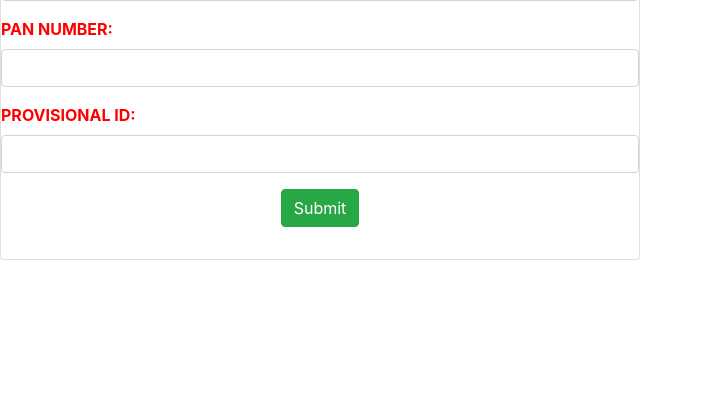
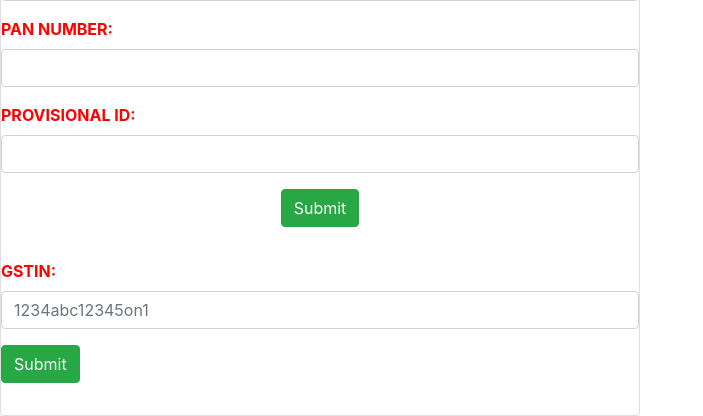
Before and after one commit to ShaakhaBrahma/GST-filing-tracker, a Django app: page /login/index/ in a window 1280 px wide. Shown: the part 537-953 px from the top of the page, without its empty margins (0-703 px from the left). Before the commit the page ends 797 px from the top, so only its background shows below. Run offline with Django 3.2, Linux system fonts and the light colour scheme; some libraries are stand-ins or nearby versions.

Commit message:
direct login in index page

```diff
--- a/login/models.py
+++ b/login/models.py
@@ -10,7 +10,7 @@ from django.db import models
 #	age=models.IntegerField()
 # spouse=models.ForeignKeyField(animal)
 class Client(models.Model):
-    gstin = models.CharField(max_length=15, primary_key=True)
+    gstin = models.CharField(max_length=15, primary_key=True, unique=True)
     name = models.CharField(max_length=20)
     phn = models.CharField(max_length=11)
     usr = models.CharField(max_length=10)
--- a/login/templates/index.html
+++ b/login/templates/index.html
@@ -59,6 +59,15 @@
         <button class="btn btn-success" type="submit" style="margin-left:auto;margin-right:auto;display:block;" value="Client" href="">Submit</button>
     </div>
 </form>
+
+    <form action="{% url 'login:directlogin' %}"  method="post">{% csrf_token %}
+         <div class="form-group">
+        <p id="a"><label for="gstinl">GSTIN:</label> <input type="text" class="form-control" name="gstinl" maxlength="15" required="True" id="gstinl" autocomplete="off" placeholder="1234abc12345on1"></p>
+    </div>
+        <div class="form-group">
+        <button class="btn btn-success" type="submit" >Submit</button>
+    </div>
+    </form>
 </div>
 </strong>
 </body>
--- a/login/urls.py
+++ b/login/urls.py
@@ -16,7 +16,7 @@ Including another URLconf
 from django.contrib import admin
 from django.urls import path,include
 from . import views
-app_name='login'
+app_name = 'login'
 urlpatterns = [
     path('index/', views.index, name='index'),
     path('homepage/', views.homepage, name='homepage'),
@@ -26,7 +26,8 @@ urlpatterns = [
     path('choice/<slug:gstin>/', views.choice, name='choice'),
     path('R2afill/<slug:gstin>', views.R2afill, name='R2afill'),
     path('B3afill/<slug:gstin>', views.B3afill, name='B3afill'),
-    path('status/', views.status, name='status')
+    path('clogin/', views.clogin, name='directlogin'),
+    path('status/', views.status, name='status'),
 
 
 ]
--- a/login/views.py
+++ b/login/views.py
@@ -40,6 +40,13 @@ def index(request):
         data.save()
 
         return redirect('login:choice', gstin=str(data.gstin))
+    if request.method == "GET":
+        return render(request, 'index.html')
+
+def clogin(request):
+    if request.method =="POST":
+        gstinl = request.POST.get('gstinl')
+        return redirect('login:choice', gstin=str(gstinl))
     if request.method == "GET":
         return render(request, 'index.html')
 
```
Also changed, not shown: db.sqlite3.
